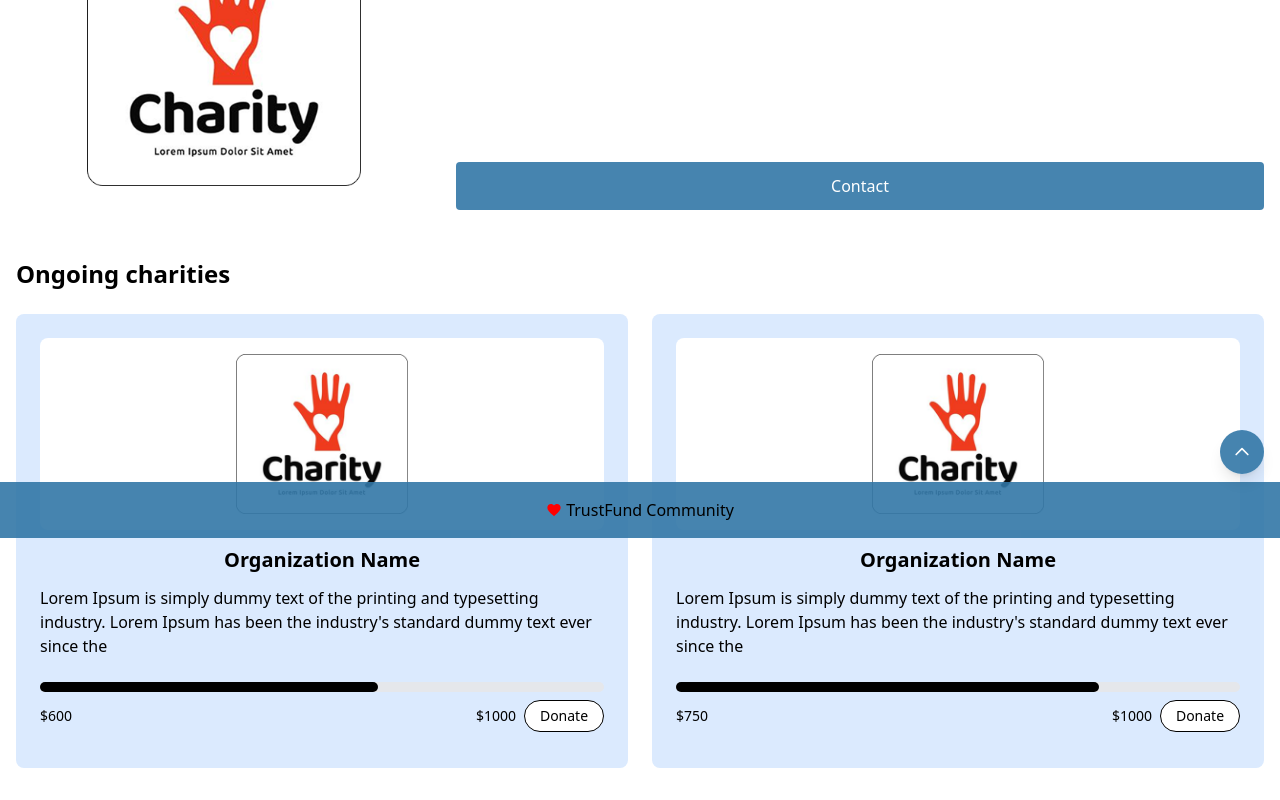
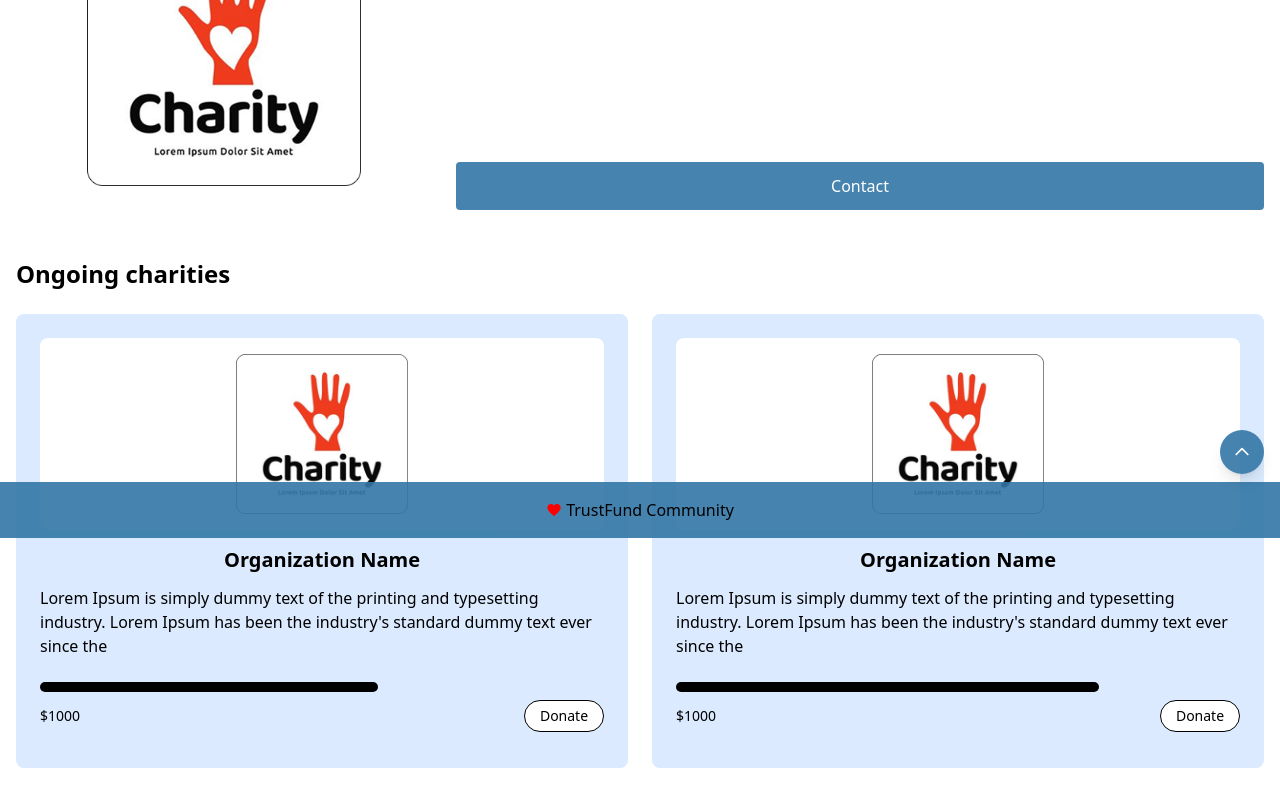
Before and after one commit to binathlaknaka/TrustFund-Frontend, a React (Vite) app: page /category/1 in a window 1280 px wide. Shown: the part 262-1062 px from the top of the page. Built offline with nearby package versions, Linux system fonts and the light colour scheme.

Commit message:
Category Details Updated

```diff
--- a/src/pages/CharityDetail.jsx
+++ b/src/pages/CharityDetail.jsx
@@ -284,24 +284,27 @@ const CharityDetailPage = () => {
               <p className="text-black mb-6">{org.description}</p>
 
               <div className="mb-3">
-                <div className="w-full bg-gray-200 rounded-full h-2.5">
+                <div className="relative group">
+                  <div className="w-full bg-blue-100 rounded-full h-2.5">
                     <div
                       className="bg-black h-2.5 rounded-full"
                       style={{ width: `${(org.raised / org.goal) * 100}%` }}
                     ></div>
                   </div>
+                  {/* Tooltip for raised amount on hover */}
+                  <div className="absolute left-0 top-[-30px] opacity-0 group-hover:opacity-100 transition-opacity duration-200">
+                    <span className="bg-gray-800 text-white text-xs rounded py-1 px-2">
+                      ${org.raised}
+                    </span>
+                  </div>
+                </div>
                 <div className="flex justify-between items-center mt-2">
                   <span className="text-sm text-black">
-                    ${org.raised}
-                  </span>
-                  <div className="flex items-center">
-                    <span className="text-sm text-black mr-2">
                     ${org.goal}
                   </span>
                   <button className="bg-white border border-black text-black w-20 h-8 rounded-full hover:bg-gray-100 transition-colors text-sm">
                     Donate
                   </button>
-                  </div>
                 </div>
               </div>
             </div>
```
Lines whose indentation alone changed are shown as unchanged.
